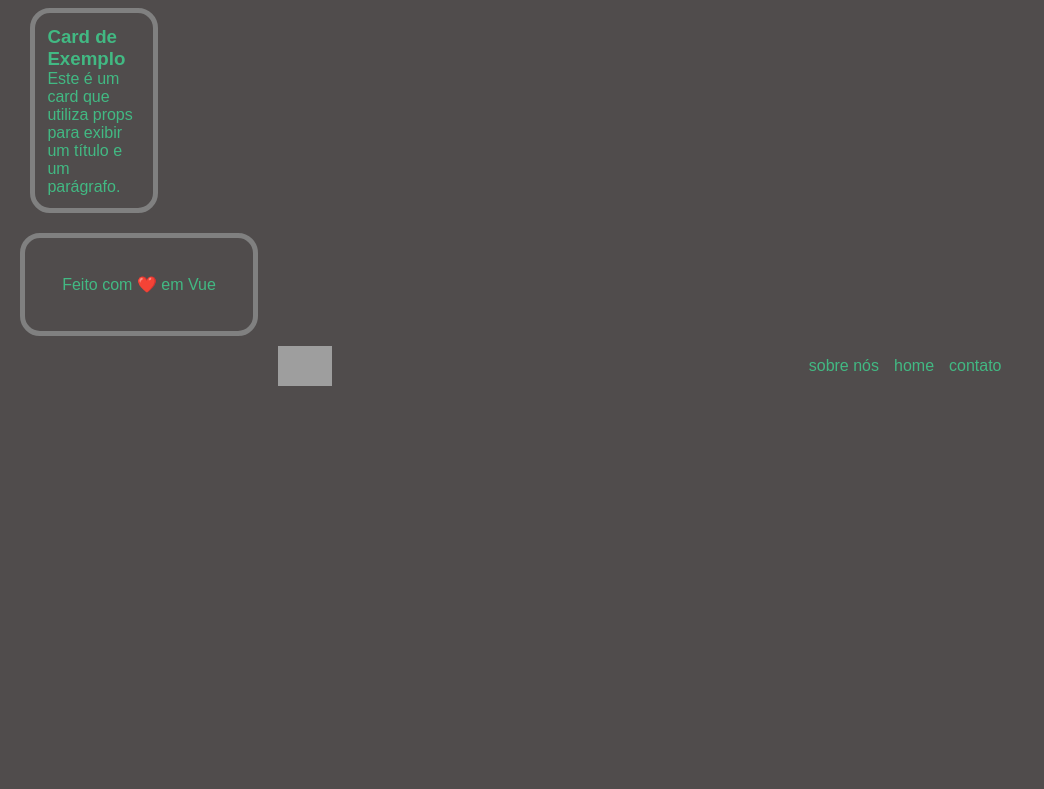
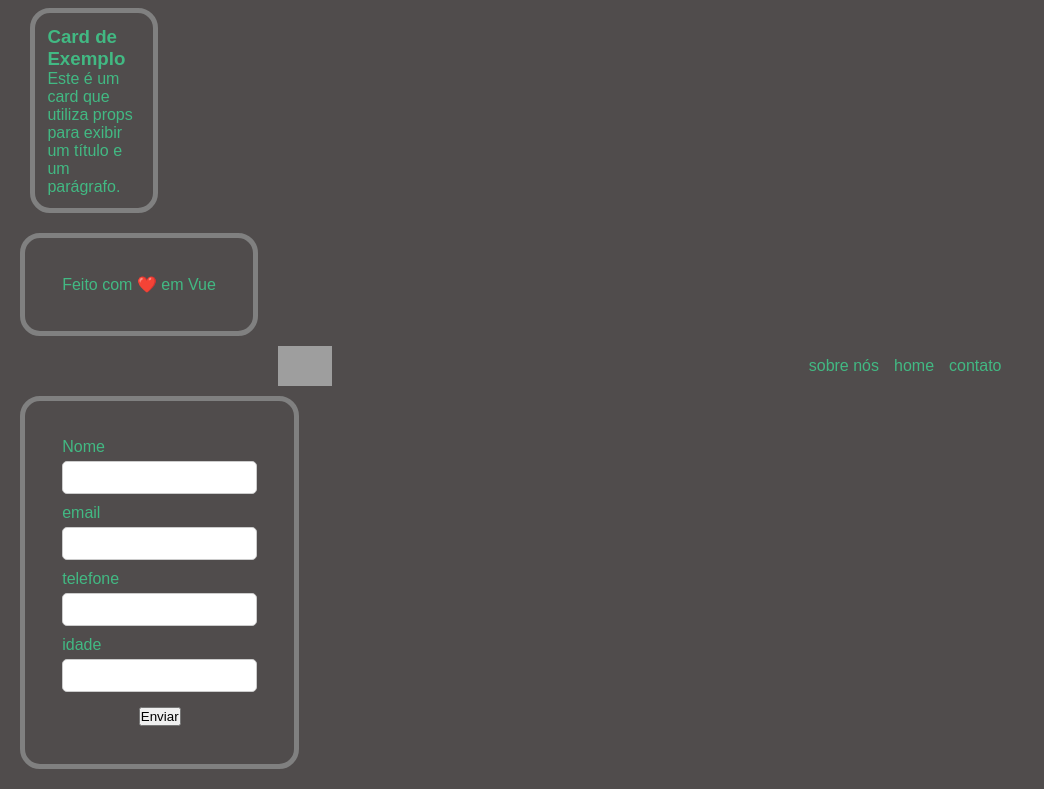
Before and after one commit to Arthur2060/ExerciciosVue, a Vue app in the folder exercicios-vue/: page / in a window 1280 px wide. Shown: the part 855-1644 px from the top of the page, without its empty margins (0-1044 px from the left). Before the commit the page ends 1271 px from the top, so only its background shows below. Built offline with nearby package versions, Linux system fonts and the light colour scheme; grey boxes are pictures that could not be loaded.

Commit message:
Iniciando a criação de um formulario.

```diff
--- a/exercicios-vue/src/App.vue
+++ b/exercicios-vue/src/App.vue
@@ -8,6 +8,7 @@
   import MeuCard from './components/MeuCard.vue'
   import MeuRodape from './components/MeuRodape.vue'
   import MeuCabecalho from './components/MeuCabecalho.vue'
+  import MeuFormulario from './components/MeuFormulario.vue'
 </script>
 
 <template>
@@ -24,6 +25,7 @@
   <MeuCard titulo="Card de Exemplo" paragrafo="Este é um card que utiliza props para exibir um título e um parágrafo."/>
   <MeuRodape />
   <MeuCabecalho logo="https://vuejs.org" :secoes="[ 'sobre nós', 'home', 'contato' ]"/>
+  <MeuFormulario :items="[ 'Nome', 'email', 'telefone', 'idade' ]"/>
 </template>
 
 <style scoped>
--- /dev/null
+++ b/exercicios-vue/src/components/MeuFormulario.vue
@@ -0,0 +1,52 @@
+<script setup>
+    defineProps({
+        items: Array
+    })
+</script>
+
+<template>
+    <form>
+        <div class="campo" v-for="(item, index) in items" :key="index">
+            <label :for="item">{{ item }}</label>
+            <input type="text" :id="item" :name="item" />
+        </div>
+
+        <div id="acao">
+            <button type="submit">Enviar</button>
+        </div>
+    </form>
+</template>
+
+<style scoped>
+    form {
+        border-radius: 20px;
+        font-family: Arial, Helvetica, sans-serif;
+        color: #42b983;
+        background-color: rgb(80, 76, 76);
+        border: solid 5px gray;
+        width: fit-content;
+        padding: 3%;
+    }
+
+    .campo {
+        margin-bottom: 10px;
+    }
+
+    label {
+        display: block;
+        margin-bottom: 5px;
+    }
+
+    input {
+        width: 100%;
+        padding: 8px;
+        box-sizing: border-box;
+        border-radius: 5px;
+        border: 1px solid #ccc;
+    }
+
+    #acao {
+        text-align: center;
+        margin-top: 15px;
+    }
+</style>
```
